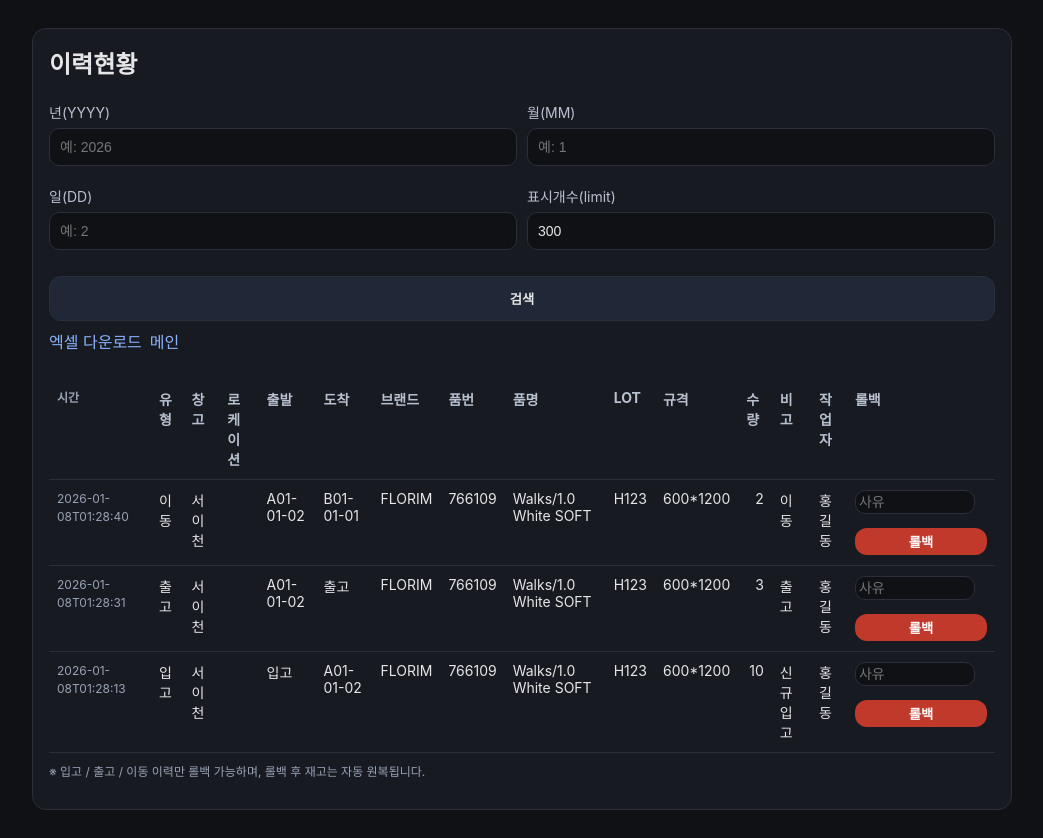
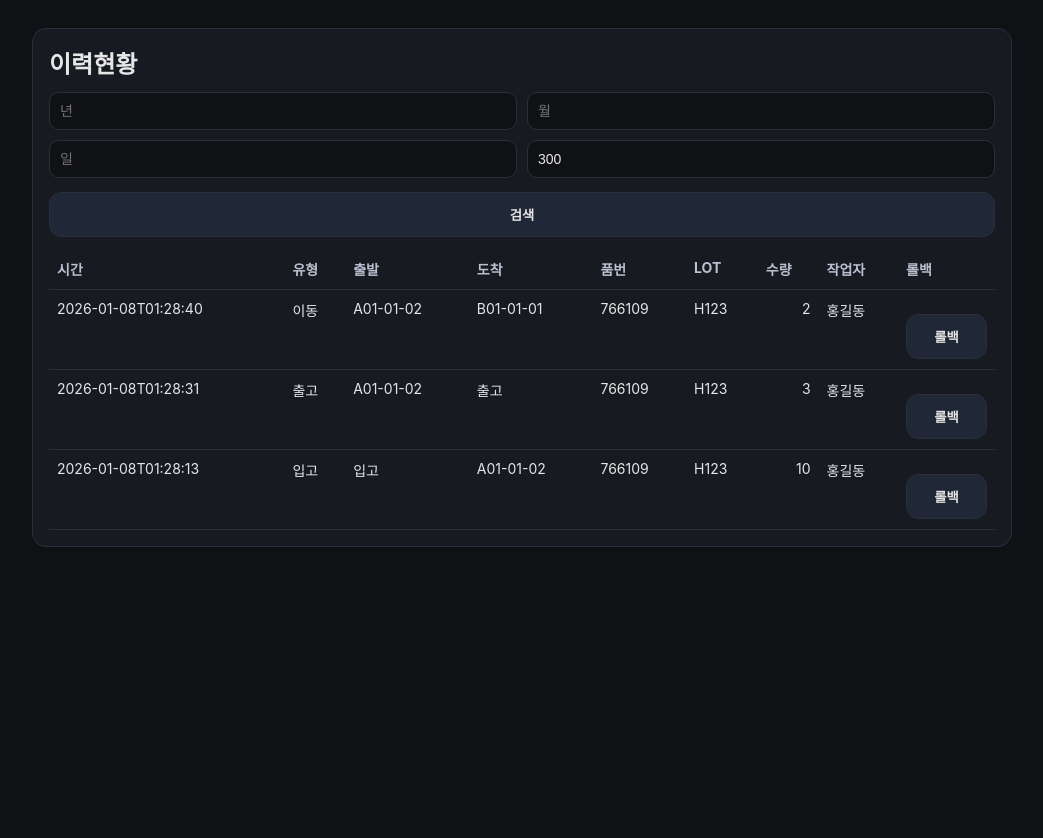
Before and after one commit to dlahtp44-prog/pars-001, a FastAPI app: page /page/history in a window 1280 px wide. Shown: the whole page, without its empty margins (118-1161 px from the left). After the commit the page ends 547 px from the top, so only its background shows below. Run offline with FastAPI, Linux system fonts and the light colour scheme; data comes from the database, SQL or seed files in the repository; tables that the repository leaves empty hold one stand-in row (values such as "Sample post"); parts of the project's set-up code (start-up, migrations or seed data) failed here and were passed over.

Commit message:
Update history page title and improve styles

```diff
--- a/app/templates/history.html
+++ b/app/templates/history.html
@@ -4,132 +4,75 @@
   <meta charset="utf-8"/>
   <meta name="viewport" content="width=device-width, initial-scale=1"/>
   <link rel="stylesheet" href="/static/app.css"/>
-  <title>이력조회</title>
+  <title>이력현황</title>
 
   <style>
-    .rolled {
-      background:#f5f5f5;
-      color:#888;
+    .msg {
+      padding: 10px;
+      margin: 10px 0;
+      border-radius: 6px;
+      display: none;
     }
-    .btn-danger {
-      background:#c0392b;
-      color:#fff;
-      border:none;
-      padding:4px 8px;
-      cursor:pointer;
+    .msg.success {
+      background: #1e7f43;
+      color: #fff;
     }
-    .btn-danger:hover {
-      background:#a93226;
+    .msg.error {
+      background: #b3342b;
+      color: #fff;
     }
-    .rollback-box input {
-      width:120px;
-      padding:3px;
+    .btn.rollback.done {
+      background: #555;
+      cursor: not-allowed;
     }
   </style>
 </head>
+
 <body>
 <div class="container">
   <div class="card">
     <h2>이력현황</h2>
 
-    <!-- 🔍 검색 -->
-    <form method="get" action="/page/history">
+    <div id="msg-success" class="msg success"></div>
+    <div id="msg-error" class="msg error"></div>
+
+    <form method="get">
       <div class="grid2">
-        <div>
-          <label>년(YYYY)</label>
-          <input name="year" value="{{year}}" placeholder="예: 2026"/>
+        <input name="year" placeholder="년" value="{{year}}">
+        <input name="month" placeholder="월" value="{{month}}">
+        <input name="day" placeholder="일" value="{{day}}">
+        <input name="limit" placeholder="limit" value="{{limit}}">
       </div>
-        <div>
-          <label>월(MM)</label>
-          <input name="month" value="{{month}}" placeholder="예: 1"/>
-        </div>
-        <div>
-          <label>일(DD)</label>
-          <input name="day" value="{{day}}" placeholder="예: 2"/>
-        </div>
-        <div>
-          <label>표시개수(limit)</label>
-          <input name="limit" value="{{limit}}" placeholder="예: 300"/>
-        </div>
-      </div>
-
-      <div style="display:flex; gap:8px; margin-top:12px; flex-wrap:wrap;">
-        <button class="btn" type="submit">검색</button>
-
-        <a class="btn"
-           href="/page/history/excel?year={{year}}&month={{month}}&day={{day}}">
-          엑셀 다운로드
-        </a>
-
-        <a class="btn secondary" href="/">메인</a>
-      </div>
+      <button class="btn">검색</button>
     </form>
 
-    <!-- 📋 이력 테이블 -->
-    <div style="overflow:auto; margin-top:14px;">
     <table>
       <thead>
         <tr>
-            <th class="small">시간</th>
-            <th>유형</th>
-            <th>창고</th>
-            <th>로케이션</th>
-            <th>출발</th>
-            <th>도착</th>
-            <th>브랜드</th>
-            <th>품번</th>
-            <th>품명</th>
-            <th>LOT</th>
-            <th>규격</th>
-            <th>수량</th>
-            <th>비고</th>
-            <th>작업자</th>
-            <th>롤백</th>
+          <th>시간</th><th>유형</th><th>출발</th><th>도착</th>
+          <th>품번</th><th>LOT</th><th>수량</th>
+          <th>작업자</th><th>롤백</th>
         </tr>
       </thead>
       <tbody>
       {% for r in rows %}
-          <tr class="{% if r.rolled_back %}rolled{% endif %}">
-            <td class="small">{{r.created_at}}</td>
-            <td>
-              {{r.type}}
-              {% if r.type == "롤백" %}
-                🔁
-              {% endif %}
-            </td>
-            <td>{{r.warehouse}}</td>
-            <td>{{r.location}}</td>
+        <tr id="row-{{r.id}}">
+          <td>{{r.created_at}}</td>
+          <td>{{r.type}}</td>
           <td>{{r.from_location}}</td>
           <td>{{r.to_location}}</td>
-            <td>{{r.brand}}</td>
           <td>{{r.item_code}}</td>
-            <td>{{r.item_name}}</td>
           <td>{{r.lot}}</td>
-            <td>{{r.spec}}</td>
-            <td style="text-align:right;">{{r.qty}}</td>
-            <td>
-              {{r.note}}
-              {% if r.rolled_back %}
-                <div class="small">
-                  ⤷ {{r.rollback_note}}
-                </div>
-              {% endif %}
-            </td>
+          <td style="text-align:right">{{r.qty}}</td>
           <td>{{r.operator}}</td>
-
-            <!-- 🔥 롤백 버튼 -->
           <td>
             {% if r.can_rollback %}
-              <form method="post"
-                    action="/api/rollback"
-                    class="rollback-box"
-                    onsubmit="return confirm('이 이력을 롤백하시겠습니까?');">
-                <input type="hidden" name="history_id" value="{{r.id}}">
-                <input type="text" name="note" placeholder="사유">
-                <button class="btn-danger" type="submit">롤백</button>
-              </form>
+              <button class="btn rollback"
+                      onclick="doRollback({{r.id}}, this)">
+                롤백
+              </button>
             {% else %}
-                <span class="small">-</span>
+              <button class="btn rollback done" disabled>완료</button>
             {% endif %}
           </td>
         </tr>
@@ -137,11 +80,44 @@
       </tbody>
     </table>
   </div>
+</div>
 
-    <p class="small" style="margin-top:10px;">
-      ※ 입고 / 출고 / 이동 이력만 롤백 가능하며, 롤백 후 재고는 자동 원복됩니다.
-    </p>
-  </div>
-</div>
+<script>
+async function doRollback(historyId, btn) {
+  if (!confirm("정말 롤백하시겠습니까?")) return;
+
+  const res = await fetch("/api/rollback", {
+    method: "POST",
+    headers: {"Content-Type": "application/x-www-form-urlencoded"},
+    body: new URLSearchParams({
+      history_id: historyId,
+      operator: "관리자",
+      note: "이력 화면 롤백"
+    })
+  });
+
+  const data = await res.json();
+
+  if (res.ok && data.ok) {
+    showMsg("success", "롤백이 완료되었습니다.");
+    btn.textContent = "완료";
+    btn.classList.add("done");
+    btn.disabled = true;
+  } else {
+    showMsg("error", data.detail || "롤백 실패");
+  }
+}
+
+function showMsg(type, text) {
+  document.getElementById("msg-success").style.display = "none";
+  document.getElementById("msg-error").style.display = "none";
+
+  const el = document.getElementById(
+    type === "success" ? "msg-success" : "msg-error"
+  );
+  el.textContent = text;
+  el.style.display = "block";
+}
+</script>
 </body>
 </html>
```
Lines whose indentation alone changed are shown as unchanged.
